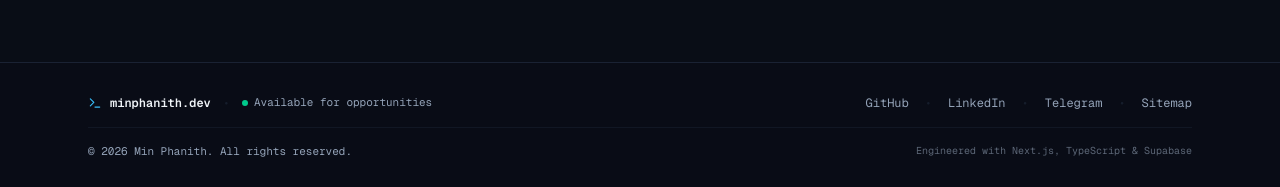
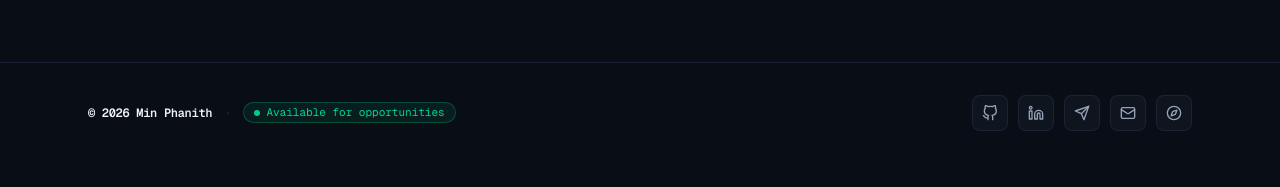
Before and after one commit to Immonkei/Devfolio, a Next.js app: page / in a window 1280 px wide. Shown: the part 3379-3566 px from the top of the page. After the commit the page ends 3542 px from the top, so only its background shows below. Built offline with nearby package versions, Linux system fonts and the light colour scheme; no server answers; the database is empty.

Commit message:
feat(footer): eliminate duplicate identity lines and add social media & contact icon dock

```diff
--- a/src/components/public/footer.tsx
+++ b/src/components/public/footer.tsx
@@ -1,70 +1,79 @@
 import Link from "next/link";
-import { Terminal } from "lucide-react";
+import { Mail, Compass } from "lucide-react";
+import { GithubIcon, LinkedinIcon, TelegramIcon } from "@/components/ui/icons";
 
 export function PublicFooter() {
   const currentYear = new Date().getFullYear();
 
   return (
-    <footer className="w-full border-t border-border/80 bg-background/60 py-8 text-xs font-mono">
+    <footer className="w-full border-t border-border/80 bg-background/80 py-8 text-xs font-mono">
       <div className="container mx-auto max-w-6xl px-4 sm:px-6">
-        <div className="flex flex-col items-center justify-between gap-4 sm:flex-row">
-          {/* Brand & Status */}
-          <div className="flex flex-wrap items-center gap-3">
-            <Link
-              href="/"
-              className="flex items-center gap-2 text-foreground font-semibold hover:text-primary transition-colors"
-            >
-              <Terminal className="h-3.5 w-3.5 text-primary" />
-              <span>minphanith.dev</span>
-            </Link>
-            <span className="text-border/60">•</span>
-            <div className="inline-flex items-center gap-1.5 text-muted-foreground text-[11px]">
+        <div className="flex flex-col items-center justify-between gap-6 sm:flex-row">
+          {/* Left: Non-duplicated identity + live availability */}
+          <div className="flex flex-col sm:flex-row items-center gap-2 sm:gap-3 text-center sm:text-left">
+            <span className="font-semibold text-foreground tracking-tight">
+              © {currentYear} Min Phanith
+            </span>
+            <span className="hidden sm:inline text-border/60">•</span>
+            <div className="inline-flex items-center gap-1.5 rounded-full border border-emerald-500/30 bg-emerald-500/10 px-2.5 py-0.5 text-[11px] text-emerald-400">
               <span className="h-1.5 w-1.5 rounded-full bg-emerald-400 animate-pulse" />
               <span>Available for opportunities</span>
             </div>
           </div>
 
-          {/* Social Links */}
-          <div className="flex items-center gap-4 text-muted-foreground">
+          {/* Right: Social Media & Contact Icon Dock */}
+          <div className="flex items-center gap-2.5">
             <a
               href="https://github.com/Immonkei"
               target="_blank"
               rel="noopener noreferrer"
-              className="hover:text-foreground transition-colors"
+              className="flex h-9 w-9 items-center justify-center rounded-lg border border-border/80 bg-secondary/30 text-muted-foreground hover:border-primary/40 hover:bg-primary/10 hover:text-primary hover:shadow-[0_0_12px_rgba(56,189,248,0.2)] transition-all"
+              aria-label="GitHub Profile"
+              title="GitHub"
             >
-              GitHub
+              <GithubIcon className="h-4 w-4" />
             </a>
-            <span className="text-border/60">•</span>
+
             <a
               href="https://www.linkedin.com/in/min-phanith-5a57ba33b/"
               target="_blank"
               rel="noopener noreferrer"
-              className="hover:text-foreground transition-colors"
+              className="flex h-9 w-9 items-center justify-center rounded-lg border border-border/80 bg-secondary/30 text-muted-foreground hover:border-primary/40 hover:bg-primary/10 hover:text-primary hover:shadow-[0_0_12px_rgba(56,189,248,0.2)] transition-all"
+              aria-label="LinkedIn Profile"
+              title="LinkedIn"
             >
-              LinkedIn
+              <LinkedinIcon className="h-4 w-4" />
             </a>
-            <span className="text-border/60">•</span>
+
             <a
               href="https://t.me/minphanith"
               target="_blank"
               rel="noopener noreferrer"
-              className="hover:text-foreground transition-colors"
+              className="flex h-9 w-9 items-center justify-center rounded-lg border border-border/80 bg-secondary/30 text-muted-foreground hover:border-primary/40 hover:bg-primary/10 hover:text-primary hover:shadow-[0_0_12px_rgba(56,189,248,0.2)] transition-all"
+              aria-label="Telegram"
+              title="Telegram"
             >
-              Telegram
+              <TelegramIcon className="h-4 w-4" />
             </a>
-            <span className="text-border/60">•</span>
-            <Link href="/sitemap.xml" className="hover:text-foreground transition-colors">
-              Sitemap
+
+            <Link
+              href="/contact"
+              className="flex h-9 w-9 items-center justify-center rounded-lg border border-border/80 bg-secondary/30 text-muted-foreground hover:border-primary/40 hover:bg-primary/10 hover:text-primary hover:shadow-[0_0_12px_rgba(56,189,248,0.2)] transition-all"
+              aria-label="Contact"
+              title="Contact / Email"
+            >
+              <Mail className="h-4 w-4" />
+            </Link>
+
+            <Link
+              href="/sitemap.xml"
+              className="flex h-9 w-9 items-center justify-center rounded-lg border border-border/80 bg-secondary/30 text-muted-foreground hover:border-primary/40 hover:bg-primary/10 hover:text-primary hover:shadow-[0_0_12px_rgba(56,189,248,0.2)] transition-all"
+              aria-label="Sitemap"
+              title="Sitemap"
+            >
+              <Compass className="h-4 w-4" />
             </Link>
           </div>
-        </div>
-
-        {/* Minimal Copyright */}
-        <div className="mt-4 pt-4 border-t border-border/40 flex flex-col items-center justify-between gap-2 text-[11px] text-muted-foreground sm:flex-row">
-          <p>© {currentYear} Min Phanith. All rights reserved.</p>
-          <p className="text-[10px] text-muted-foreground/60">
-            Engineered with Next.js, TypeScript &amp; Supabase
-          </p>
         </div>
       </div>
     </footer>
--- a/src/components/ui/icons.tsx
+++ b/src/components/ui/icons.tsx
@@ -35,3 +35,21 @@ export function LinkedinIcon(props: React.SVGProps<SVGSVGElement>) {
     </svg>
   );
 }
+
+export function TelegramIcon(props: React.SVGProps<SVGSVGElement>) {
+  return (
+    <svg
+      role="img"
+      viewBox="0 0 24 24"
+      fill="none"
+      stroke="currentColor"
+      strokeWidth="2"
+      strokeLinecap="round"
+      strokeLinejoin="round"
+      {...props}
+    >
+      <path d="m22 2-7 20-4-9-9-4Z" />
+      <path d="M22 2 11 13" />
+    </svg>
+  );
+}
```
